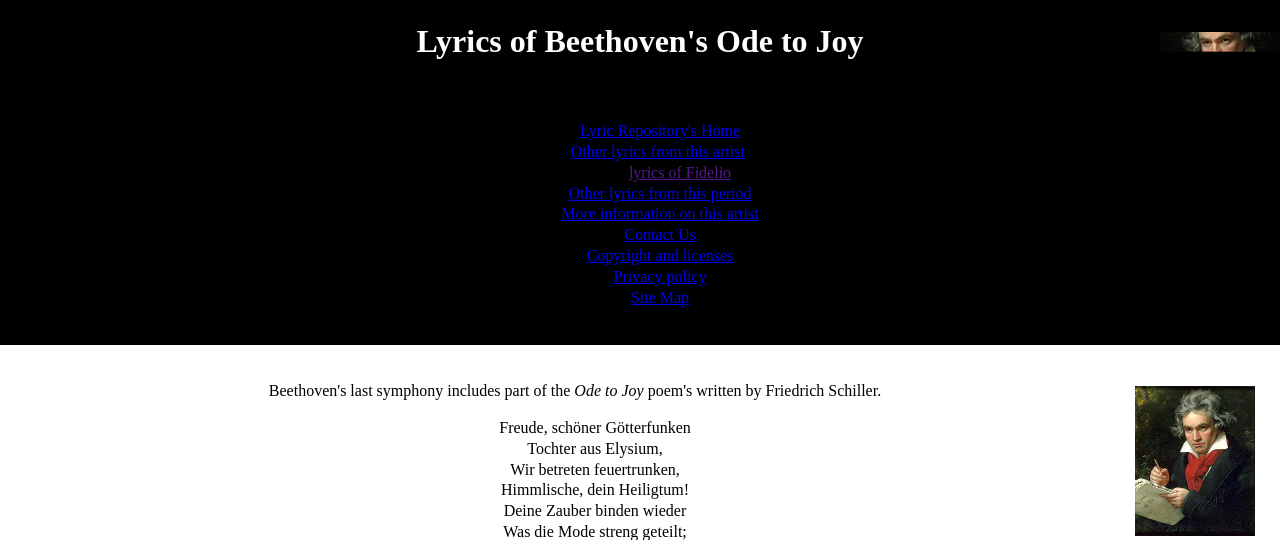
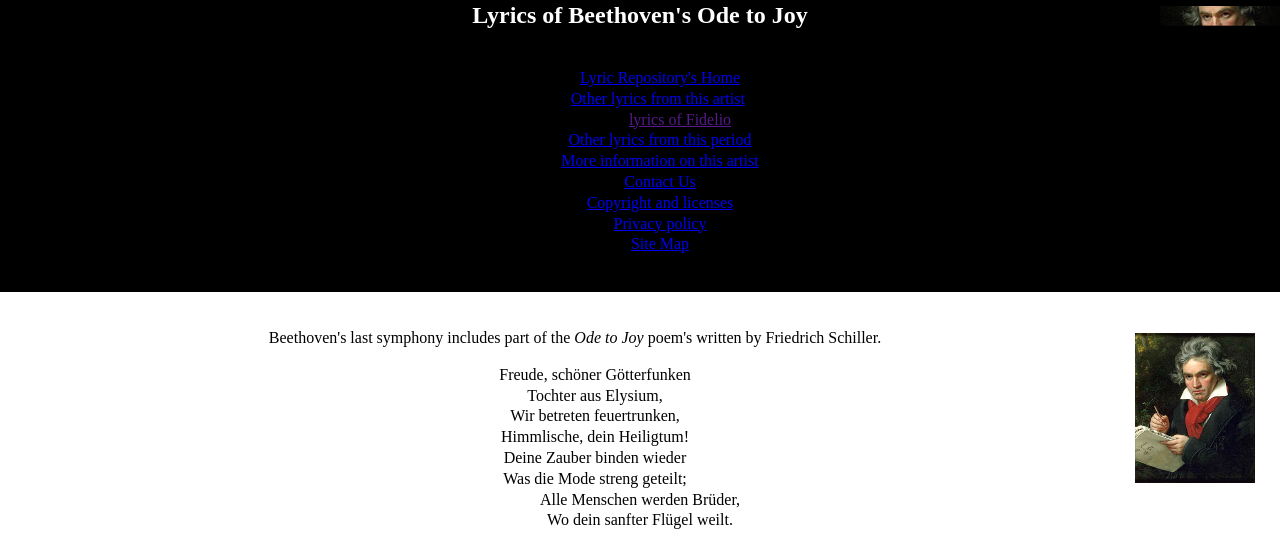
Before and after one commit to Racheet/W3C-Mobile-Course, a PHP site: page / in a window 1280 px wide. Shown: the top 540 px of the page. Run offline with PHP 8.4, Linux system fonts and the light colour scheme.

Commit message:
fixed h1

```diff
--- a/assignment2/work/style.css
+++ b/assignment2/work/style.css
@@ -1,5 +1,6 @@
 		html, body { margin: 0; padding: 0; background-color:black;}
 		body { padding-bottom: 20px; text-align: center; line-height:1.3;}
+
 		#container {
 			text-align: left;
 			margin: 0 auto;
@@ -28,6 +29,11 @@
 			border: 1px solid black;
 		}
 
+		h1 {
+		display: inline;
+		font-size:1.5em;
+		}
+
 		img.pullout {
 		width:120px;
 		float:right;
```
